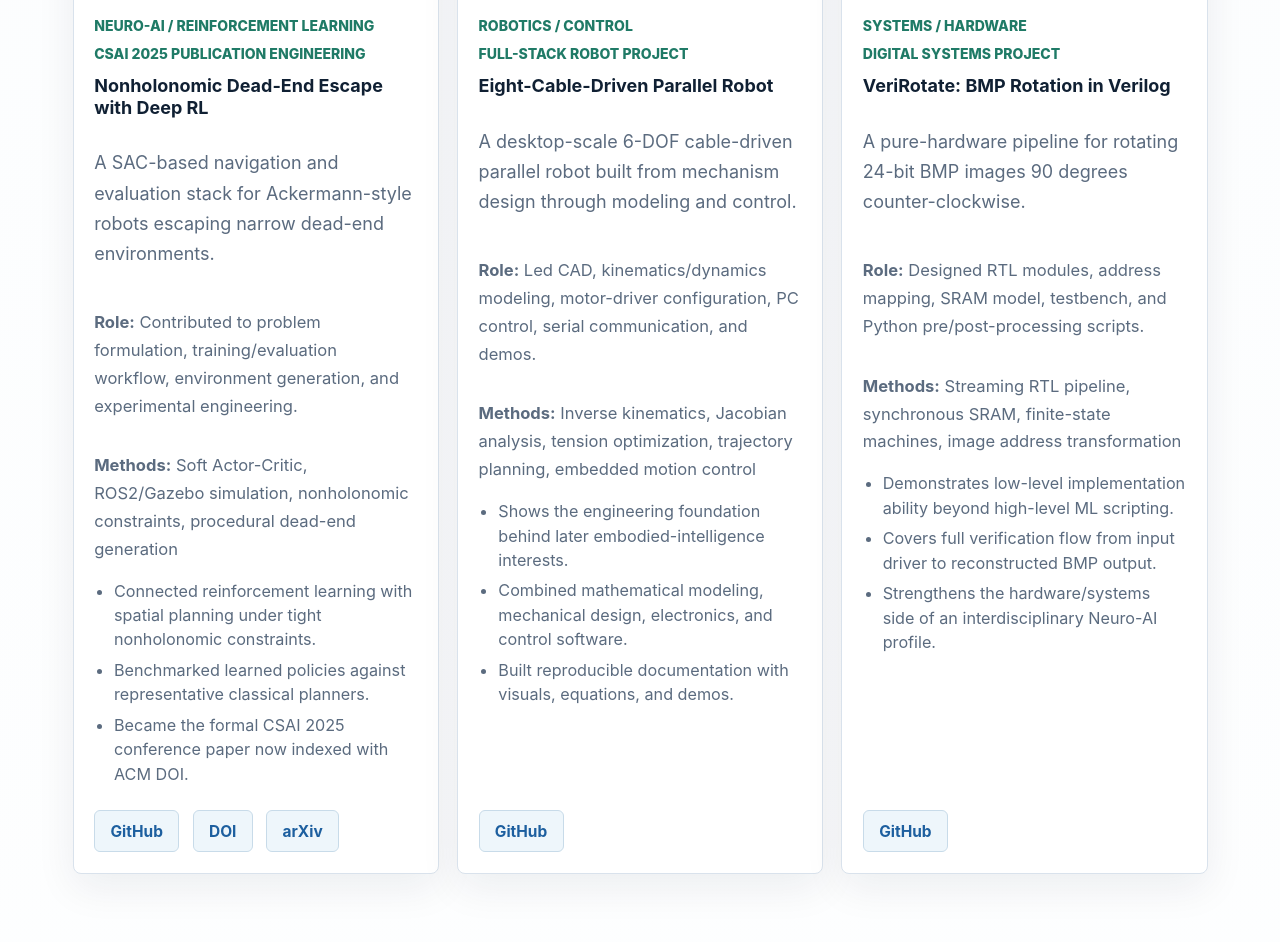
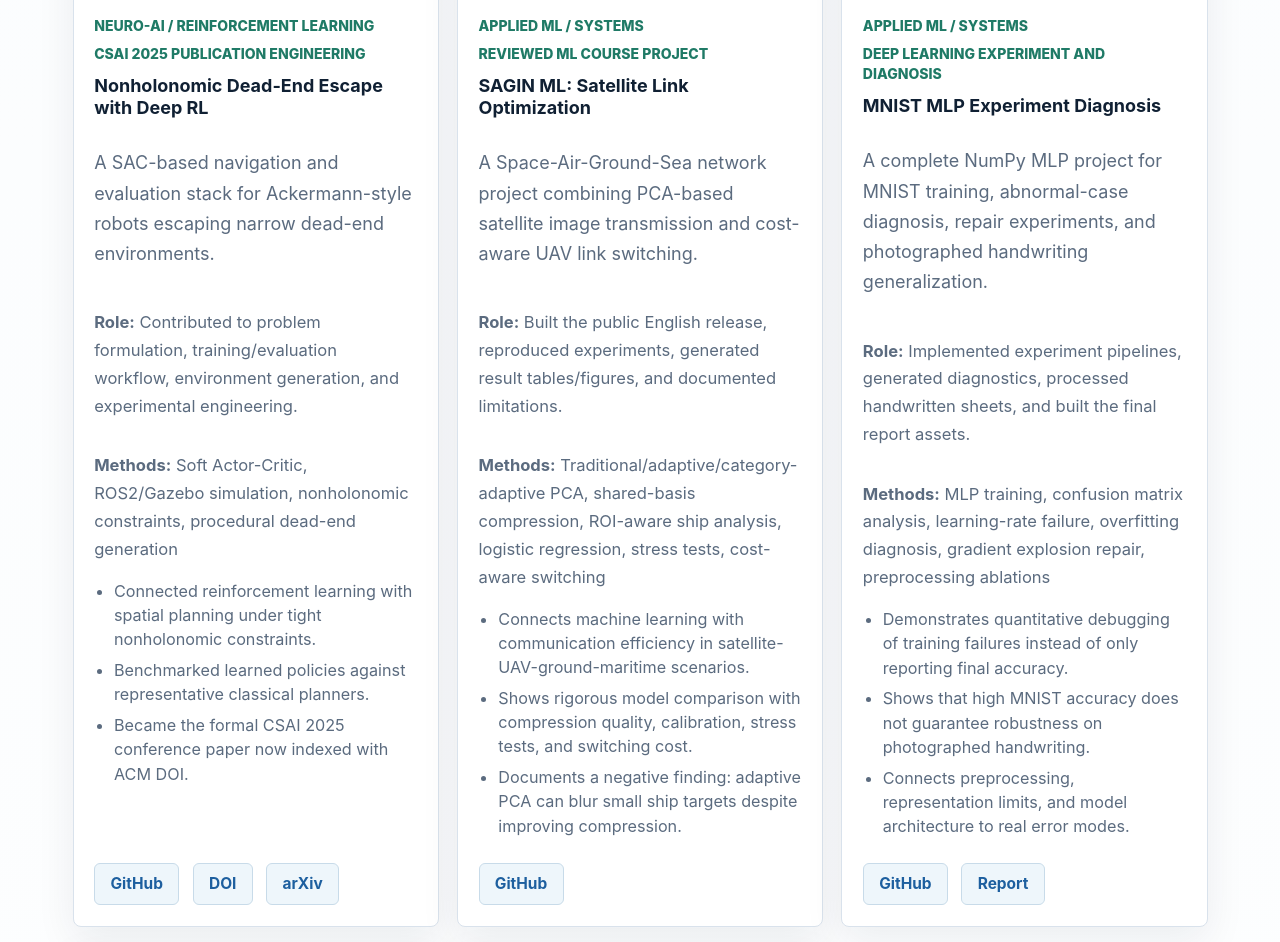
Before and after one commit to JustinZHAO-05/JustinZHAO-05.github.io, a Jekyll site: the page built from _pages/about.md, in a window 1280 px wide and 1400 px high, scrolled down 3750 px, cut to the strip 243-1185 px from the top of the window. Built offline with Jekyll 4.4.1, drawn with Linux system fonts in a browser that asks for light colours; a script that is not in the unit is left out; some of the changed text lies outside the part shown.

Commit message:
Add applied ML projects to website and CV

```diff
--- a/_data/cv.json
+++ b/_data/cv.json
@@ -68,11 +68,11 @@
   "skills": [
     {
       "name": "Programming and Scientific Computing",
-      "keywords": ["Python", "C++", "MATLAB/Simulink", "Verilog", "Java", "NumPy", "SciPy", "Matplotlib", "Brian2"]
+      "keywords": ["Python", "C++", "MATLAB/Simulink", "Verilog", "Java", "NumPy", "SciPy", "scikit-learn", "Matplotlib", "Brian2"]
     },
     {
       "name": "Research Methods",
-      "keywords": ["Computational neuroscience", "EEG/ERP signal processing", "Deep reinforcement learning", "Reproducible workflows", "Technical writing"]
+      "keywords": ["Computational neuroscience", "EEG/ERP signal processing", "Deep reinforcement learning", "Applied machine learning", "Experiment diagnosis", "Reproducible workflows", "Technical writing"]
     },
     {
       "name": "Robotics and Systems",
@@ -107,5 +107,16 @@
   ],
   "presentations": [],
   "teaching": [],
-  "portfolio": []
+  "portfolio": [
+    {
+      "name": "SAGIN ML: Satellite Link Optimization",
+      "url": "https://github.com/JustinZHAO-05/sagin-ml-satellite-link-optimization",
+      "summary": "Applied ML project for PCA-based satellite image transmission and cost-aware UAV communication-link switching."
+    },
+    {
+      "name": "MNIST MLP Experiment Diagnosis",
+      "url": "https://github.com/JustinZHAO-05/mnist-mlp-experiment-diagnosis",
+      "summary": "NumPy MLP experiment covering MNIST training, abnormal-case diagnosis, repair experiments, and photographed handwriting generalization."
+    }
+  ]
 }
--- a/_data/projects.yml
+++ b/_data/projects.yml
@@ -75,9 +75,46 @@
     - "Benchmarked learned policies against representative classical planners."
     - "Became the formal CSAI 2025 conference paper now indexed with ACM DOI."
 
+- id: sagin-ml-satellite-link-optimization
+  title: "SAGIN ML: Satellite Link Optimization"
+  priority: 5
+  category: "Applied ML / Systems"
+  category_slug: "applied-ml-systems"
+  status: "Reviewed ML course project"
+  summary: "A Space-Air-Ground-Sea network project combining PCA-based satellite image transmission and cost-aware UAV link switching."
+  role: "Built the public English release, reproduced experiments, generated result tables/figures, and documented limitations."
+  methods: "Traditional/adaptive/category-adaptive PCA, shared-basis compression, ROI-aware ship analysis, logistic regression, stress tests, cost-aware switching"
+  stack: "Python, scikit-learn, NumPy, pandas, Matplotlib, reproducible slide/report generation"
+  thumbnail: "/images/projects/sagin-ml-satellite-link.png"
+  links:
+    github: "https://github.com/JustinZHAO-05/sagin-ml-satellite-link-optimization"
+  highlights:
+    - "Connects machine learning with communication efficiency in satellite-UAV-ground-maritime scenarios."
+    - "Shows rigorous model comparison with compression quality, calibration, stress tests, and switching cost."
+    - "Documents a negative finding: adaptive PCA can blur small ship targets despite improving compression."
+
+- id: mnist-mlp-experiment-diagnosis
+  title: "MNIST MLP Experiment Diagnosis"
+  priority: 6
+  category: "Applied ML / Systems"
+  category_slug: "applied-ml-systems"
+  status: "Deep learning experiment and diagnosis"
+  summary: "A complete NumPy MLP project for MNIST training, abnormal-case diagnosis, repair experiments, and photographed handwriting generalization."
+  role: "Implemented experiment pipelines, generated diagnostics, processed handwritten sheets, and built the final report assets."
+  methods: "MLP training, confusion matrix analysis, learning-rate failure, overfitting diagnosis, gradient explosion repair, preprocessing ablations"
+  stack: "Python, NumPy, Matplotlib, LaTeX, reproducible experiment logging"
+  thumbnail: "/images/projects/mnist-mlp-diagnosis.png"
+  links:
+    github: "https://github.com/JustinZHAO-05/mnist-mlp-experiment-diagnosis"
+    report: "https://github.com/JustinZHAO-05/mnist-mlp-experiment-diagnosis/blob/main/final_report.pdf"
+  highlights:
+    - "Demonstrates quantitative debugging of training failures instead of only reporting final accuracy."
+    - "Shows that high MNIST accuracy does not guarantee robustness on photographed handwriting."
+    - "Connects preprocessing, representation limits, and model architecture to real error modes."
+
 - id: Eight-Cable-Driven-Parallel-Robot
   title: "Eight-Cable-Driven Parallel Robot"
-  priority: 5
+  priority: 7
   category: "Robotics / Control"
   category_slug: "robotics-control"
   status: "Full-stack robot project"
@@ -95,7 +132,7 @@
 
 - id: VeriRotate
   title: "VeriRotate: BMP Rotation in Verilog"
-  priority: 6
+  priority: 8
   category: "Systems / Hardware"
   category_slug: "systems-hardware"
   status: "Digital systems project"
--- a/_pages/about.md
+++ b/_pages/about.md
@@ -89,12 +89,12 @@ redirect_from:
   <div class="section-heading section-heading--row">
     <div>
       <span>Selected Projects</span>
-      <h2>Evidence of neuroscience readiness, AI implementation, and engineering depth.</h2>
+      <h2>Evidence of neuroscience readiness, applied ML, AI implementation, and engineering depth.</h2>
     </div>
     <a href="/portfolio/">All projects</a>
   </div>
   <div class="project-grid project-grid--featured">
-    {% for project in projects limit: 6 %}
+    {% for project in projects limit: 8 %}
       {% include project-card.html project=project %}
     {% endfor %}
   </div>
--- a/_pages/portfolio.html
+++ b/_pages/portfolio.html
@@ -6,11 +6,11 @@ author_profile: false
 ---
 
 {% assign projects = site.data.projects | sort: "priority" %}
-{% assign categories = "neuroscience-signals|Neuroscience / Signals,neuro-ai-rl|Neuro-AI / RL,robotics-control|Robotics / Control,systems-hardware|Systems / Hardware" | split: "," %}
+{% assign categories = "neuroscience-signals|Neuroscience / Signals,neuro-ai-rl|Neuro-AI / RL,applied-ml-systems|Applied ML / Systems,robotics-control|Robotics / Control,systems-hardware|Systems / Hardware" | split: "," %}
 
 <div class="portfolio-page">
   <p class="page-lead">
-    Projects are ordered to support my current research direction first: computational neuroscience, cognitive neuroscience, Neuro-AI, and then the robotics/control and systems work that built the technical base.
+    Projects are ordered to support my current research direction first: computational neuroscience, cognitive neuroscience, Neuro-AI, applied machine learning, and then the robotics/control and systems work that built the technical base.
   </p>
 
   <div class="portfolio-filters" aria-label="Project categories">
```
Also changed, not shown: images/projects/mnist-mlp-diagnosis.png (added), images/projects/sagin-ml-satellite-link.png (added), 1 other file.
